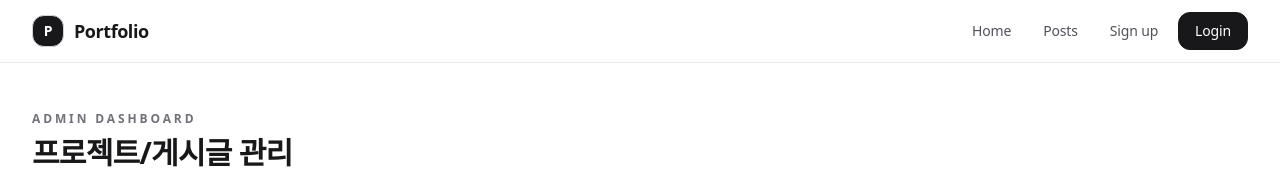
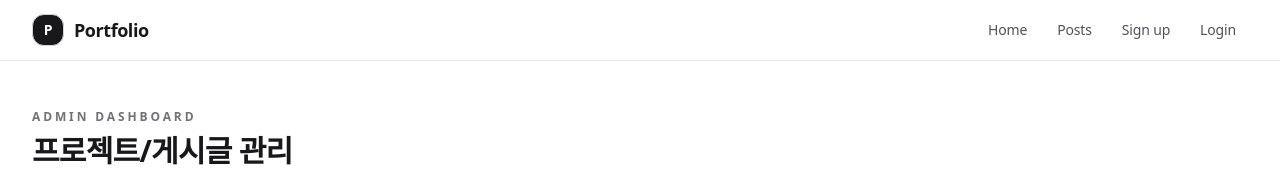
Before and after one commit to willight1/Portfolio, a Next.js app in the folder frontend/: page /admin in a window 1280 px wide. Shown: the top 169 px of the page. Built offline with nearby package versions, Linux system fonts and the light colour scheme; no server answers.

Commit message:
refactor: 작성하기 버튼과 네비게이션 UI 스타일 통일

```diff
--- a/frontend/src/app/my-posts/page.tsx
+++ b/frontend/src/app/my-posts/page.tsx
@@ -40,7 +40,7 @@ export default function MyPostsPage() {
           <p className="text-xs font-semibold uppercase tracking-[0.24em] text-zinc-500 dark:text-zinc-400">My Space</p>
           <h1 className="text-3xl font-medium tracking-tight text-zinc-800 sm:text-4xl dark:text-zinc-200">My Posts</h1>
         </div>
-        <Link href="/posts/new" className="inline-flex rounded-xl border border-zinc-300 bg-transparent px-4 py-2 text-sm font-medium text-zinc-700 transition hover:bg-zinc-100 dark:border-zinc-700 dark:text-zinc-300 dark:hover:bg-zinc-900">
+        <Link href="/posts/new" className="inline-flex rounded-xl border border-zinc-900 bg-zinc-900 px-4 py-2 text-sm font-semibold text-white transition hover:bg-zinc-700 dark:border-zinc-100 dark:bg-zinc-100 dark:text-zinc-900 dark:hover:bg-zinc-300">
           작성하기
         </Link>
       </div>
--- a/frontend/src/app/page.tsx
+++ b/frontend/src/app/page.tsx
@@ -1,10 +1,14 @@
 import Link from 'next/link';
 
 import { PostCard } from '@/components/post-card';
+import { PostCreateLink } from '@/components/post-create-link';
 import { serverApi } from '@/lib/server-api';
 
 export default async function HomePage() {
-  const posts = await serverApi.getPosts();
+  const [posts, me] = await Promise.all([
+    serverApi.getPosts(),
+    serverApi.getMe().catch(() => null),
+  ]);
 
   return (
     <section className="space-y-10">
@@ -13,12 +17,7 @@ export default async function HomePage() {
           <p className="text-xs font-semibold uppercase tracking-[0.24em] text-zinc-500 dark:text-zinc-400">Portfolio Feed</p>
           <h1 className="text-3xl font-medium tracking-tight text-zinc-800 sm:text-4xl lg:text-5xl dark:text-zinc-200">Posts</h1>
         </div>
-        <Link
-          href="/posts/new"
-          className="inline-flex rounded-xl border border-zinc-400 bg-white px-4 py-2 text-sm font-semibold text-zinc-900 transition hover:bg-zinc-100 dark:border-zinc-600 dark:bg-zinc-950 dark:text-zinc-100 dark:hover:bg-zinc-900"
-        >
-          작성하기
-        </Link>
+        <PostCreateLink canWrite={!!me?.is_authenticated} />
       </div>
 
       {posts.length > 0 ? (
--- a/frontend/src/components/navbar.tsx
+++ b/frontend/src/components/navbar.tsx
@@ -8,7 +8,7 @@ export function Navbar() {
   const [isAuthed, setIsAuthed] = useState(false);
   const [isStaff, setIsStaff] = useState(false);
   const baseLinkClass =
-    'rounded-xl px-3 py-2 text-sm font-medium text-zinc-600 transition hover:bg-zinc-100 hover:text-zinc-900 dark:text-zinc-300 dark:hover:bg-zinc-900 dark:hover:text-zinc-100';
+    'rounded-xl px-3 py-2 text-sm font-medium text-zinc-600 transition hover:text-zinc-900 dark:text-zinc-300 dark:hover:text-zinc-100';
 
   useEffect(() => {
     api.me()
@@ -38,7 +38,7 @@ export function Navbar() {
           <span>Portfolio</span>
         </Link>
 
-        <div className="flex items-center gap-1.5 sm:gap-2">
+        <div className="flex items-center gap-1 sm:gap-1.5">
           <Link href="/" className={baseLinkClass}>
             Home
           </Link>
@@ -47,22 +47,14 @@ export function Navbar() {
           </Link>
 
           {isAuthed ? (
-            <>
-              <Link href="/account" className={baseLinkClass}>
-                My Page
-              </Link>
-            </>
+            <Link href="/account" className={baseLinkClass}>
+              My Page
+            </Link>
           ) : (
             <Link href="/signup" className={baseLinkClass}>
               Sign up
             </Link>
           )}
-
-          {isAuthed ? (
-            <Link href="/account" className="rounded-xl border border-zinc-300 px-3 py-2 text-sm font-medium text-zinc-700 transition hover:bg-zinc-100 dark:border-zinc-700 dark:text-zinc-300 dark:hover:bg-zinc-900">
-              Account
-            </Link>
-          ) : null}
 
           {isAuthed && isStaff && (
             <Link href="/admin" className={baseLinkClass}>
@@ -71,11 +63,11 @@ export function Navbar() {
           )}
 
           {isAuthed ? (
-            <button onClick={onLogout} className="rounded-xl border border-zinc-900 bg-zinc-900 px-4 py-2 text-sm font-medium text-white transition hover:bg-zinc-700 dark:border-zinc-100 dark:bg-zinc-100 dark:text-zinc-900 dark:hover:bg-zinc-300">
+            <button onClick={onLogout} className={baseLinkClass}>
               Logout
             </button>
           ) : (
-            <Link href="/login" className="rounded-xl border border-zinc-900 bg-zinc-900 px-4 py-2 text-sm font-medium text-white transition hover:bg-zinc-700 dark:border-zinc-100 dark:bg-zinc-100 dark:text-zinc-900 dark:hover:bg-zinc-300">
+            <Link href="/login" className={baseLinkClass}>
               Login
             </Link>
           )}
--- a/frontend/src/components/post-create-link.tsx
+++ b/frontend/src/components/post-create-link.tsx
@@ -11,6 +11,8 @@ type Props = {
 
 export function PostCreateLink({ canWrite: initialCanWrite = false }: Props) {
   const [canWrite, setCanWrite] = useState(initialCanWrite);
+  const buttonClass =
+    'inline-flex rounded-xl border border-zinc-900 bg-zinc-900 px-4 py-2 text-sm font-semibold text-white transition hover:bg-zinc-700 dark:border-zinc-100 dark:bg-zinc-100 dark:text-zinc-900 dark:hover:bg-zinc-300';
 
   useEffect(() => {
     api.me()
@@ -23,9 +25,9 @@ export function PostCreateLink({ canWrite: initialCanWrite = false }: Props) {
   return (
     <Link
       href="/posts/new"
-      className="inline-flex rounded-xl border border-zinc-900 bg-zinc-900 px-4 py-2 text-sm font-semibold text-white transition hover:bg-zinc-700 dark:border-zinc-100 dark:bg-zinc-100 dark:text-zinc-900 dark:hover:bg-zinc-300"
+      className={buttonClass}
     >
-      글쓰기
+      작성하기
     </Link>
   );
 }
```
